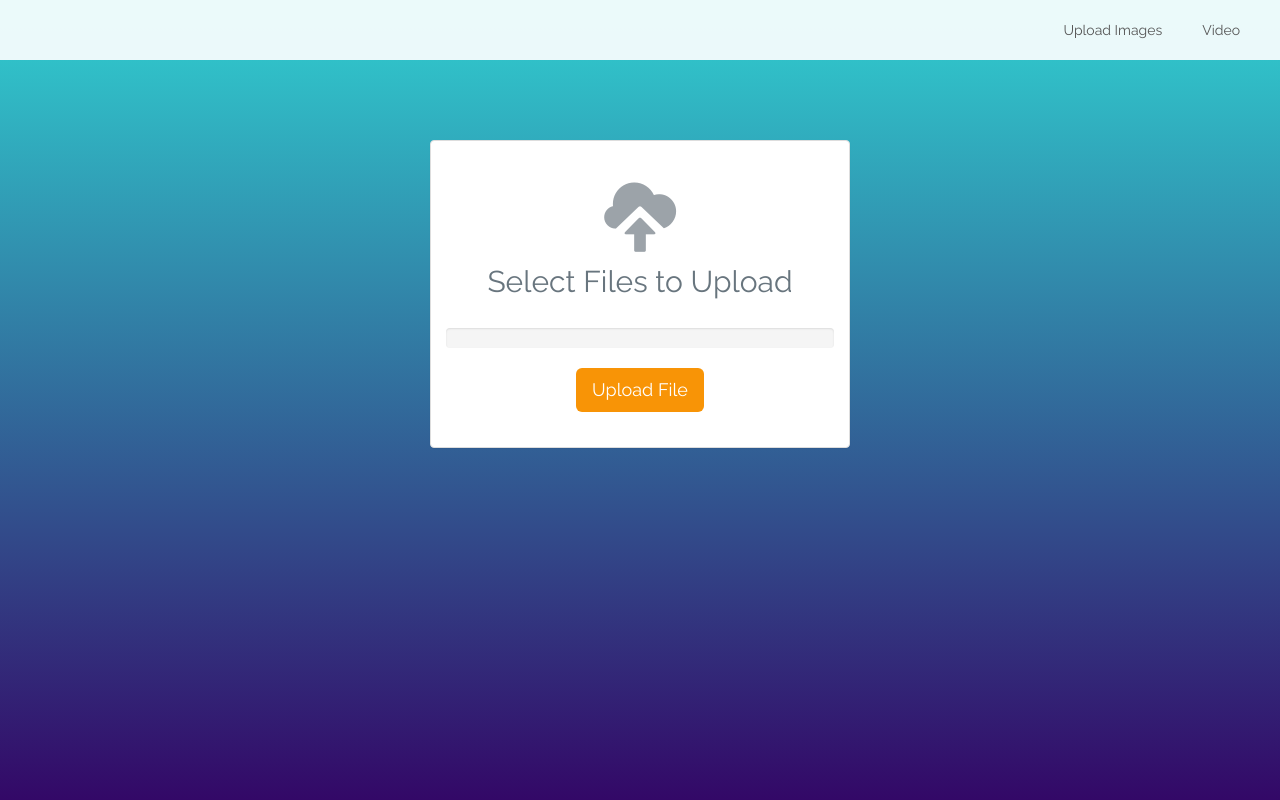
After one commit to Bennio/real-time-face-recognition, a Flask app: page /upload in a window 1280 px wide. The commit adds this page. Run offline with Flask 2, Linux system fonts and the light colour scheme; parts of the project's set-up code (start-up, migrations or seed data) failed here and were passed over; some libraries are stand-ins or nearby versions.

Commit message:
Fix: Added styling

```diff
--- a/app.py
+++ b/app.py
@@ -1,5 +1,5 @@
 # The webserver module
-from flask import Flask, render_template, redirect, url_for, session
+from flask import Flask, render_template, redirect, url_for, session, request, url_for, jsonify
 from flask_socketio import SocketIO, emit
 
 # OpenCV and other Face Recogition modules
@@ -9,8 +9,11 @@ import face_recognition
 from pickle import loads
 
 # Other support modules
+import os
+import zipfile
 from base64 import b64encode
 from configparser import ConfigParser
+from werkzeug.utils import secure_filename
 
 # Custom modules
 from modules.base64_2_image import data_uri_to_cv2_img
@@ -31,15 +34,50 @@ data = loads(open(args["encodings"], "rb").read())
 # Basic app setup
 app = Flask(__name__, static_url_path='', static_folder='web/static', template_folder='web/templates')
 app.config['SECRET_KEY'] = 'secret!'
-socketio = SocketIO(app)
+socketio = SocketIO(app, ping_interval=2000, ping_timeout=120000)
 
-# Initializing facial recognition
+# Initializing config for file uploader
+UPLOAD_FOLDER = os.path.join(os.path.dirname(os.path.realpath(__file__)), 'dataset')
+ALLOWED_EXTENSIONS = set(['zip'])
 
+def allowed_file(filename):
+    return '.' in filename and \
+           filename.rsplit('.', 1)[1].lower() in ALLOWED_EXTENSIONS
 
 # Defining routes
 @app.route('/')
 def index():
     return render_template('index.html')
+
+
+@app.route('/upload')
+def upload():
+    return render_template('uploader.html')
+
+
+@app.route('/upload-file', methods=['GET', 'POST'])
+def upload_file():
+    if request.method == 'POST':
+        # check if the post request has the file part
+        if 'uploads[]' not in request.files:
+            return jsonify(status="ERROR", message="No file in request.files")
+
+        file = request.files['uploads[]']
+
+        # if user does not select file, browser also
+        # submit a empty part without filename
+        if file.filename == '':
+            return jsonify(status="ERROR", message="No file selected")
+
+        if file and allowed_file(file.filename):
+            filename = secure_filename(file.filename)
+            file.save(os.path.join(UPLOAD_FOLDER, filename))
+            zip_ref = zipfile.ZipFile(os.path.join(UPLOAD_FOLDER, filename), 'r')
+            zip_ref.extractall(UPLOAD_FOLDER)
+            zip_ref.close()
+            return jsonify(status="SUCCESS")
+
+    return jsonify(status="ERROR", message="Post method not used")
 
 # Socket operations
 @socketio.on('connect')
--- /dev/null
+++ b/web/static/css/styles.css
@@ -0,0 +1,90 @@
+html, body {
+	height: 100%;
+	background-image: linear-gradient(to bottom, #30cfd0 0%, #330867 100%);
+
+}
+
+body {
+	text-align: center;
+	font-family: 'Raleway', sans-serif;
+}
+
+nav {
+	background-color: rgba(255, 255, 255, 0.9);
+	color: #555;
+	padding: 20px;
+	display: flex;
+	flex-direction: row-reverse;
+}
+
+nav a {
+	text-decoration: none;
+	color: #555;
+	padding: 0 20px;
+}
+
+nav a:hover {
+	color: #252525;
+	font-weight: bold;
+	text-decoration: none;
+}
+
+.btn:focus,
+.upload-btn:focus {
+	outline: 0 !important;
+}
+
+.row {
+	margin-top: 80px;
+}
+
+.upload-btn {
+	color: #ffffff;
+	background-color: #f89406;
+	border: none;
+}
+
+.upload-btn:hover,
+.upload-btn:focus,
+.upload-btn:active,
+.upload-btn.active {
+	color: #ffffff;
+	background-color: #fa8900;
+	border: none;
+}
+
+h4 {
+	padding-bottom: 30px;
+	color: #b8bdc1;
+}
+
+.glyphicon {
+	font-size: 5em;
+	color: #9ca3a9;
+}
+
+h2 {
+	margin-top: 15px;
+	color: #68757e;
+}
+
+.panel {
+	padding-top: 20px;
+	padding-bottom: 20px;
+}
+
+#upload-input {
+	display: none;
+}
+
+@media (min-width: 768px) {
+	.main-container {
+		width: 100%;
+	}
+}
+
+@media (min-width: 992px) {
+	.container {
+		width: 450px;
+	}
+}
--- /dev/null
+++ b/web/static/js/upload.js
@@ -0,0 +1,62 @@
+$('.upload-btn').on('click', function() {
+	$('#upload-input').click();
+	$('.progress-bar').text('0%');
+	$('.progress-bar').width('0%');
+});
+
+$('#upload-input').on('change', function() {
+	var files = $(this).get(0).files;
+
+	if (files.length > 0) {
+		// create a FormData object which will be sent as the data payload in the
+		// AJAX request
+		var formData = new FormData();
+
+		// loop through all the selected files and add them to the formData object
+		for (var i = 0; i < files.length; i++) {
+			var file = files[i];
+
+			// add the files to formData object for the data payload
+			formData.append('uploads[]', file, file.name);
+		}
+
+		$.ajax({
+			url: '/upload-file',
+			type: 'POST',
+			data: formData,
+			processData: false,
+			contentType: false,
+			success: function(data) {
+				console.log('upload successful!\n' + data);
+			},
+			xhr: function() {
+				// create an XMLHttpRequest
+				var xhr = new XMLHttpRequest();
+
+				// listen to the 'progress' event
+				xhr.upload.addEventListener(
+					'progress',
+					function(evt) {
+						if (evt.lengthComputable) {
+							// calculate the percentage of upload completed
+							var percentComplete = evt.loaded / evt.total;
+							percentComplete = parseInt(percentComplete * 100);
+
+							// update the Bootstrap progress bar with the new percentage
+							$('.progress-bar').text(percentComplete + '%');
+							$('.progress-bar').width(percentComplete + '%');
+
+							// once the upload reaches 100%, set the progress bar text to done
+							if (percentComplete === 100) {
+								$('.progress-bar').html('Done');
+							}
+						}
+					},
+					false
+				);
+
+				return xhr;
+			}
+		});
+	}
+});
--- /dev/null
+++ b/web/templates/uploader.html
@@ -0,0 +1,45 @@
+<!DOCTYPE html>
+<html>
+	<head>
+		<meta charset="utf-8">
+		<meta http-equiv="X-UA-Compatible" content="IE=edge">
+		<meta name="viewport" content="width=device-width, initial-scale=1">
+
+		<title>File Uploader</title>
+		<link href='https://fonts.googleapis.com/css?family=Raleway' rel='stylesheet' type='text/css'>
+		<link rel="stylesheet" href="https://maxcdn.bootstrapcdn.com/bootstrap/3.3.6/css/bootstrap.min.css">
+		<link href="/css/styles.css" rel="stylesheet">
+	</head>
+	<body>
+		<nav>
+			<a href="/">Video</a>
+			<a href="/upload">Upload Images</a>
+		</nav>
+
+		<div class="container">
+			<div class="row">
+				<div class="col-xs-12">
+					<div class="panel panel-default">
+						<div class="panel-body">
+							<span class="glyphicon glyphicon-cloud-upload"></span>
+							<h2>Select Files to Upload</h2>
+							<br>
+
+							<div class="progress">
+								<div class="progress-bar" role="progressbar"></div>
+							</div>
+
+							<button class="btn btn-lg upload-btn" type="button">Upload File</button>
+						</div>
+					</div>
+				</div>
+			</div>
+		</div>
+
+		<input id="upload-input" type="file" name="uploads[]" multiple="multiple"></br>
+
+		<script src="https://code.jquery.com/jquery-2.2.0.min.js"></script>
+		<script src="https://maxcdn.bootstrapcdn.com/bootstrap/3.3.6/js/bootstrap.min.js"></script>
+		<script src="/js/upload.js"></script>
+	</body>
+</html>
```
Also changed, not shown: web/static/css/index.css (+130 -2 lines), web/static/js/index.js (+9 -3 lines), web/templates/index.html (+17 -6 lines).
